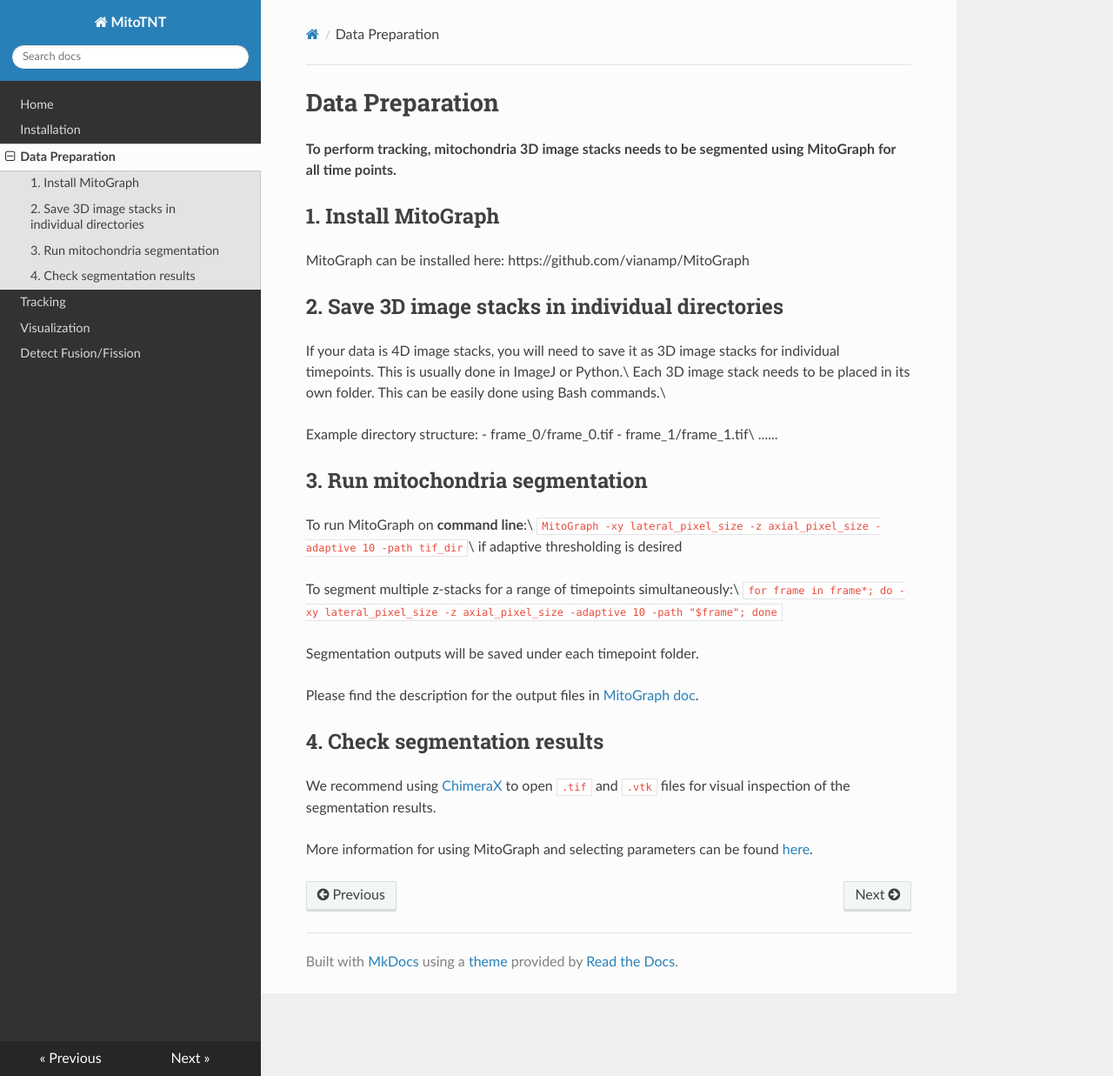
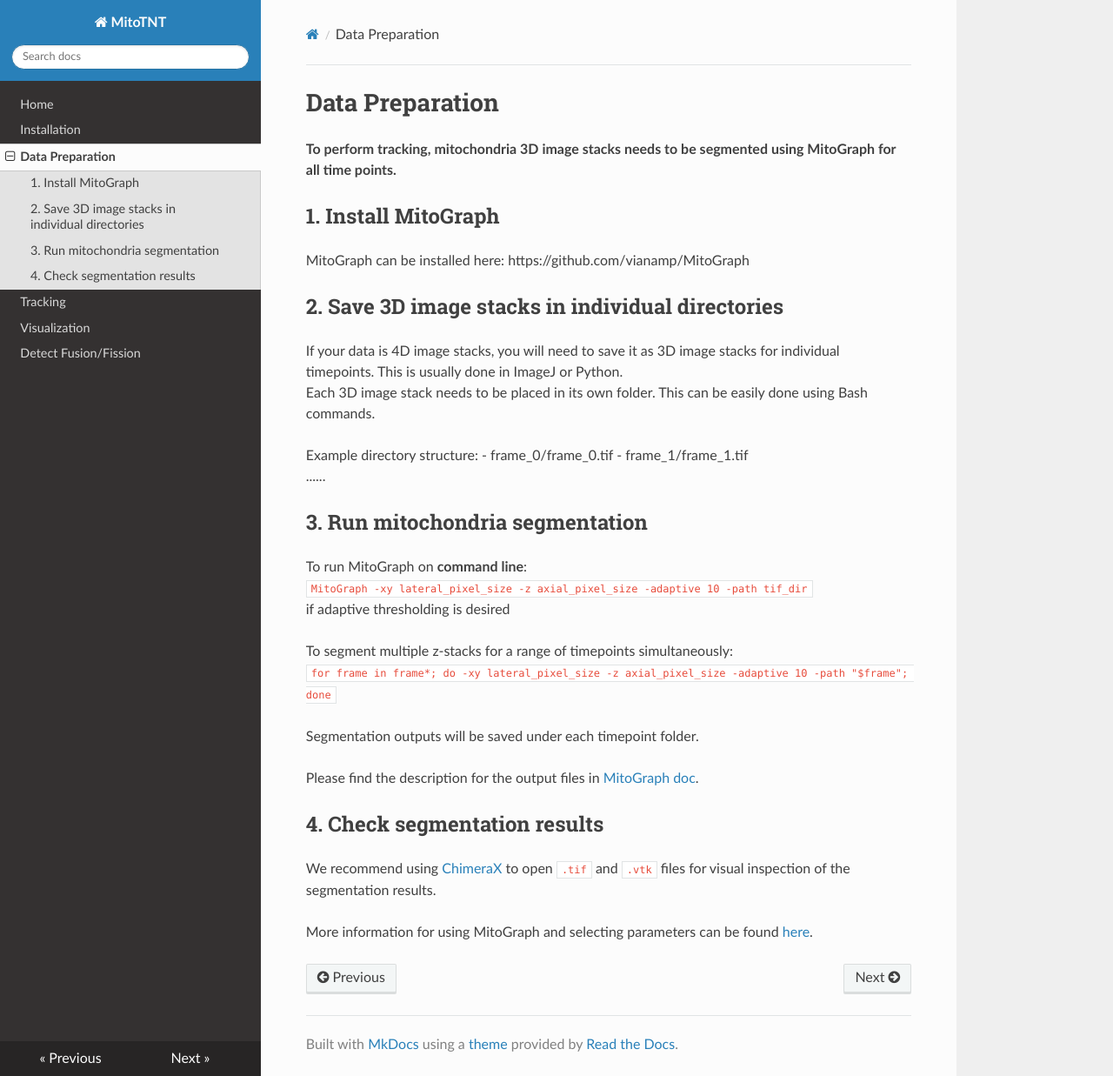
Before and after one commit to pylattice/MitoTNT, an MkDocs documentation site: the page built from docs/data_preparation.md, in a window 1280 px wide and 1237 px high. Shown: the whole window at 87% size. Built offline with MkDocs 1.6.1, drawn with Linux system fonts in a browser that asks for light colours; nearby versions of some CDN libraries.

```diff
--- a/docs/data_preparation.md
+++ b/docs/data_preparation.md
@@ -6,20 +6,20 @@ MitoGraph can be installed here:
 https://github.com/vianamp/MitoGraph
 
 ## 2. Save 3D image stacks in individual directories
-If your data is 4D image stacks, you will need to save it as 3D image stacks for individual timepoints. This is usually done in ImageJ or Python.\
-Each 3D image stack needs to be placed in its own folder. This can be easily done using Bash commands.\
+If your data is 4D image stacks, you will need to save it as 3D image stacks for individual timepoints. This is usually done in ImageJ or Python.
+Each 3D image stack needs to be placed in its own folder. This can be easily done using Bash commands.
 
 Example directory structure:
 - frame_0/frame_0.tif
-- frame_1/frame_1.tif\
+- frame_1/frame_1.tif
   ......
 
 ## 3. Run mitochondria segmentation
-To run MitoGraph on **command line**:\
-`MitoGraph -xy lateral_pixel_size -z axial_pixel_size -adaptive 10 -path tif_dir`\
+To run MitoGraph on **command line**:
+`MitoGraph -xy lateral_pixel_size -z axial_pixel_size -adaptive 10 -path tif_dir`
 if adaptive thresholding is desired
 
-To segment multiple z-stacks for a range of timepoints simultaneously:\
+To segment multiple z-stacks for a range of timepoints simultaneously:
 `for frame in frame*; do -xy lateral_pixel_size -z axial_pixel_size -adaptive 10 -path "$frame"; done`
 
 
```
